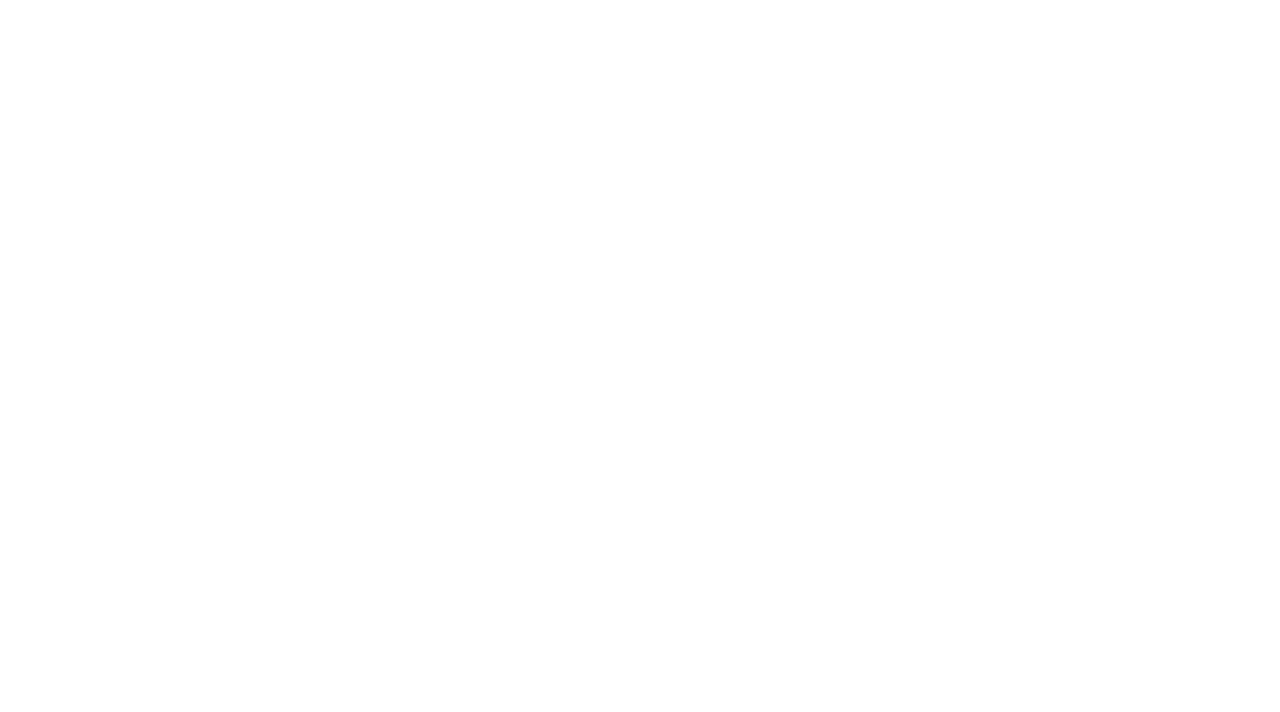
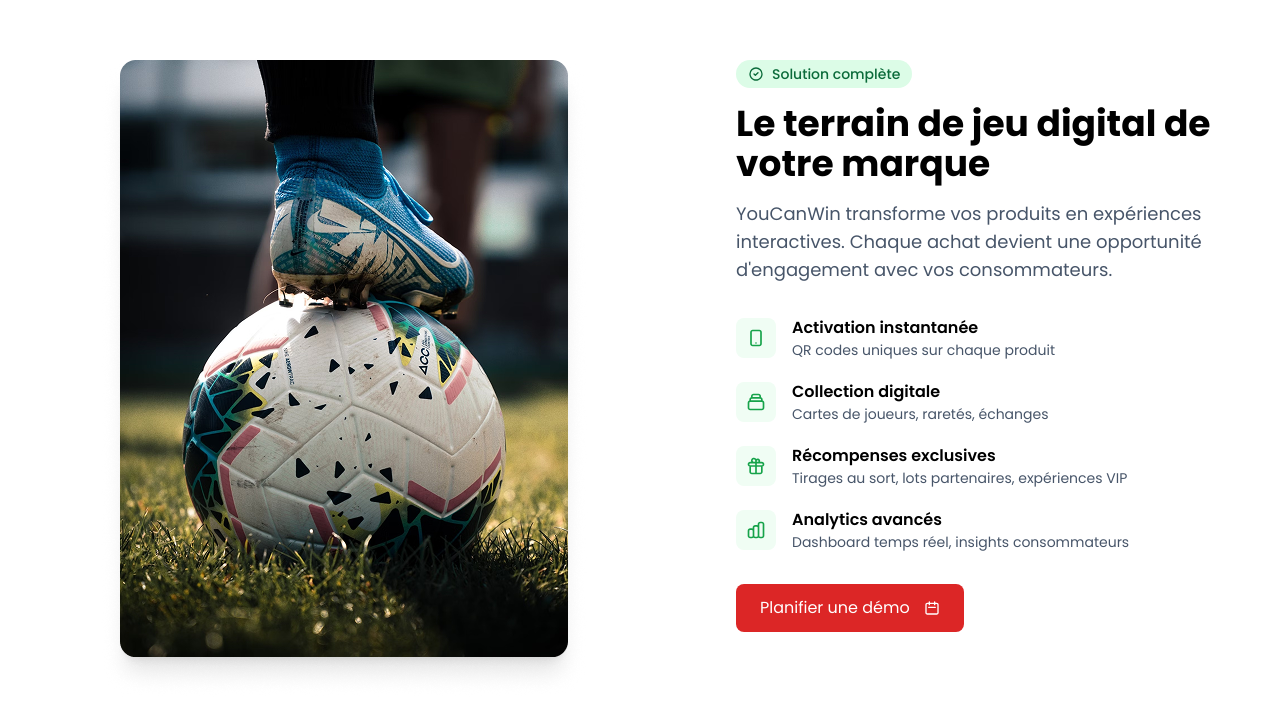
Before and after one commit to ayoub-akraou/youcanwin, a React (Vite) app: page / in a window 1280 px wide. Shown: the part 1179-1891 px from the top of the page. Before the commit the page ends 1159 px from the top, so only its background shows below. Built offline with nearby package versions, Linux system fonts and the light colour scheme.

Commit message:
feat: create SolutionSection

```diff
--- a/src/App.tsx
+++ b/src/App.tsx
@@ -1,5 +1,6 @@
 import Header from "./components/Header";
 import NavBar from "./components/NavBar";
+import SolutionSection from "./components/SolutionSection";
 
 function App() {
 	return (
@@ -7,6 +8,7 @@ function App() {
 			<NavBar />
 			<div className="container px-4">
 				<Header />
+				<SolutionSection />
 			</div>
 		</>
 	);
--- /dev/null
+++ b/src/components/SolutionSection.tsx
@@ -0,0 +1,60 @@
+import check from "../assets/check.svg";
+import football from "../assets/foot-ball.png";
+import phone from "../assets/phone.svg";
+import liste from "../assets/liste.svg";
+import gift from "../assets/gift.svg";
+import analytics from "../assets/analytics.svg";
+import calendar from "../assets/calendar.svg";
+
+export default function SolutionSection() {
+	return (
+		<section className="flex gap-16 py-20">
+			<div className="image flex-1 px-16">
+				<img className="bloc mx-auto" src={football} alt="football" />
+			</div>
+			<div className="right flex-1">
+				<p className="rounded-full flex gap-2 text-[#0B6B3A] bg-[#DCFCE7] px-3 py-1 font-medium text-sm mb-4 w-fit">
+					<img src={check} alt="check icon" />
+					<span>Solution complète</span>
+				</p>
+				<h1 className="mb-4 text-4xl font-bold">Le terrain de jeu digital de votre marque</h1>
+				<p className="text-lg text-[#475569] mb-8">
+					YouCanWin transforme vos produits en expériences interactives. Chaque achat devient une opportunité
+					d'engagement avec vos consommateurs.
+				</p>
+				<ul className="flex flex-col gap-5 mb-8">
+					<SolutionItem title="Activation instantanée" description="QR codes uniques sur chaque produit ">
+						<img src={phone} alt="phone icon" />
+					</SolutionItem>
+					<SolutionItem title="Collection digitale" description="Cartes de joueurs, raretés, échanges">
+						<img src={liste} alt="liste icon" />
+					</SolutionItem>
+					<SolutionItem
+						title="Récompenses exclusives"
+						description="Tirages au sort, lots partenaires, expériences VIP">
+						<img src={gift} alt="gift icon" />
+					</SolutionItem>
+					<SolutionItem title="Analytics avancés" description="Dashboard temps réel, insights consommateurs">
+						<img src={analytics} alt="analytics icon" />
+					</SolutionItem>
+				</ul>
+
+				<button className="px-6 py-3 rounded-lg text-base bg-[#DC2626] text-white">
+					Planifier une démo <img className="ml-2.5 inline-block" src={calendar} alt="calendar icon" />
+				</button>
+			</div>
+		</section>
+	);
+}
+
+function SolutionItem({ title, description, children }) {
+	return (
+		<li className="flex items-center gap-4">
+			<div className="icon p-2.5 rounded-lg bg-[#F0FDF4]">{children}</div>
+			<div className="">
+				<h4 className="font-semibold text-base">{title}</h4>
+				<p className="description text-sm text-[#475569]">{description}</p>
+			</div>
+		</li>
+	);
+}
```
